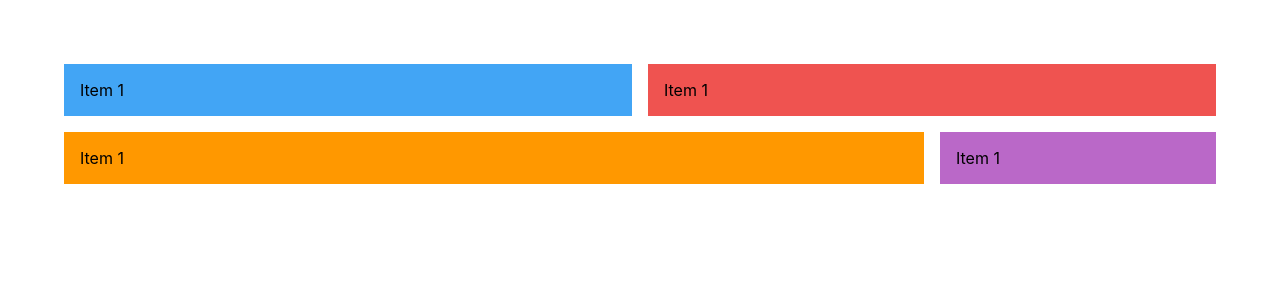
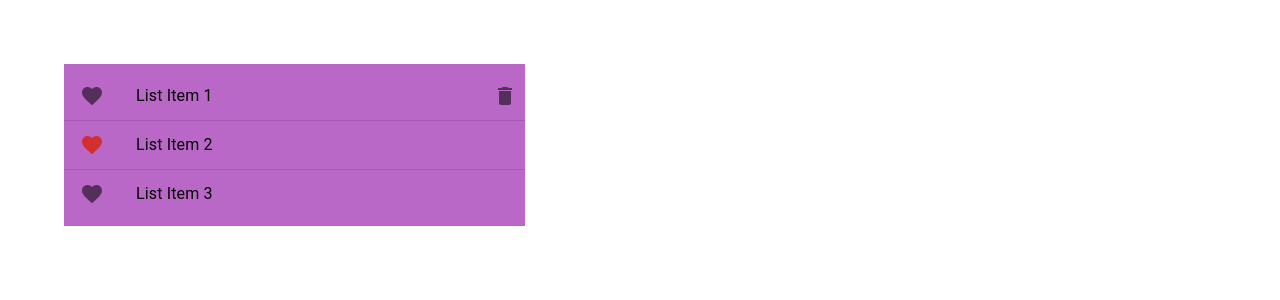
Before and after one commit to atuls9/materialUI, a React (Create React App) app: page / in a window 1280 px wide. Shown: the top 300 px of the page. Built offline with nearby package versions, Linux system fonts and the light colour scheme.

Commit message:
List and add icon to list

```diff
--- a/src/App.js
+++ b/src/App.js
@@ -9,7 +9,8 @@ import "./App.css";
 // import MuiMultipleCheckbox from "./components/MuiMultipleCheckbox";
 // import MuiSwitch from "./components/MuiSwitch";
 // import MuiBox from "./components/MuiBox";
-import MuiGrid from "./components/MuiGrid";
+// import MuiGrid from "./components/MuiGrid";
+import MuiList from "./components/MuiList";
 
 function App() {
   return (
@@ -24,7 +25,8 @@ function App() {
       {/* <MuiMultipleCheckbox /> */}
       {/* <MuiSwitch /> */}
       {/* <MuiBox /> */}
-      <MuiGrid />
+      {/* <MuiGrid /> */}
+      <MuiList />
     </div>
   );
 }
--- a/src/components/1.Index.js
+++ b/src/components/1.Index.js
@@ -7,4 +7,6 @@
 // 7. MuiCheckbox
 // 8. MuiMultipleCheckbox
 // 9. MuiSwitch
-// 10. MuiLayout = box,Stack, Grid
+// 10. MuiLayout = box,Stack
+// 11. MuiGrid
+// 12. MuiList
--- /dev/null
+++ b/src/components/MuiList.js
@@ -0,0 +1,50 @@
+import {
+  Box,
+  List,
+  ListItem,
+  ListItemText,
+  Divider,
+  ListItemIcon,
+  ListItemButton,
+  IconButton,
+} from "@mui/material";
+import React from "react";
+import { FavoriteOutlined } from "@mui/icons-material";
+import DeleteIcon from "@mui/icons-material/Delete";
+
+const MuiList = () => {
+  return (
+    <Box sx={{ width: " 40%", bgcolor: "secondary.light" }}>
+      <List>
+        <ListItem disablePadding>
+          <ListItemButton>
+            <ListItemIcon>
+              <FavoriteOutlined />
+            </ListItemIcon>
+            <ListItemText primary="List Item 1" />
+          </ListItemButton>
+          <IconButton aria-label="delete">
+            <DeleteIcon />
+          </IconButton>
+        </ListItem>
+        <Divider />
+        <ListItem>
+          <ListItemIcon>
+            <FavoriteOutlined color="error" />
+          </ListItemIcon>
+          <ListItemText primary="List Item 2" />
+        </ListItem>
+        <Divider />
+
+        <ListItem>
+          <ListItemIcon>
+            <FavoriteOutlined />
+          </ListItemIcon>
+          <ListItemText primary="List Item 3" />
+        </ListItem>
+      </List>
+    </Box>
+  );
+};
+
+export default MuiList;
```
